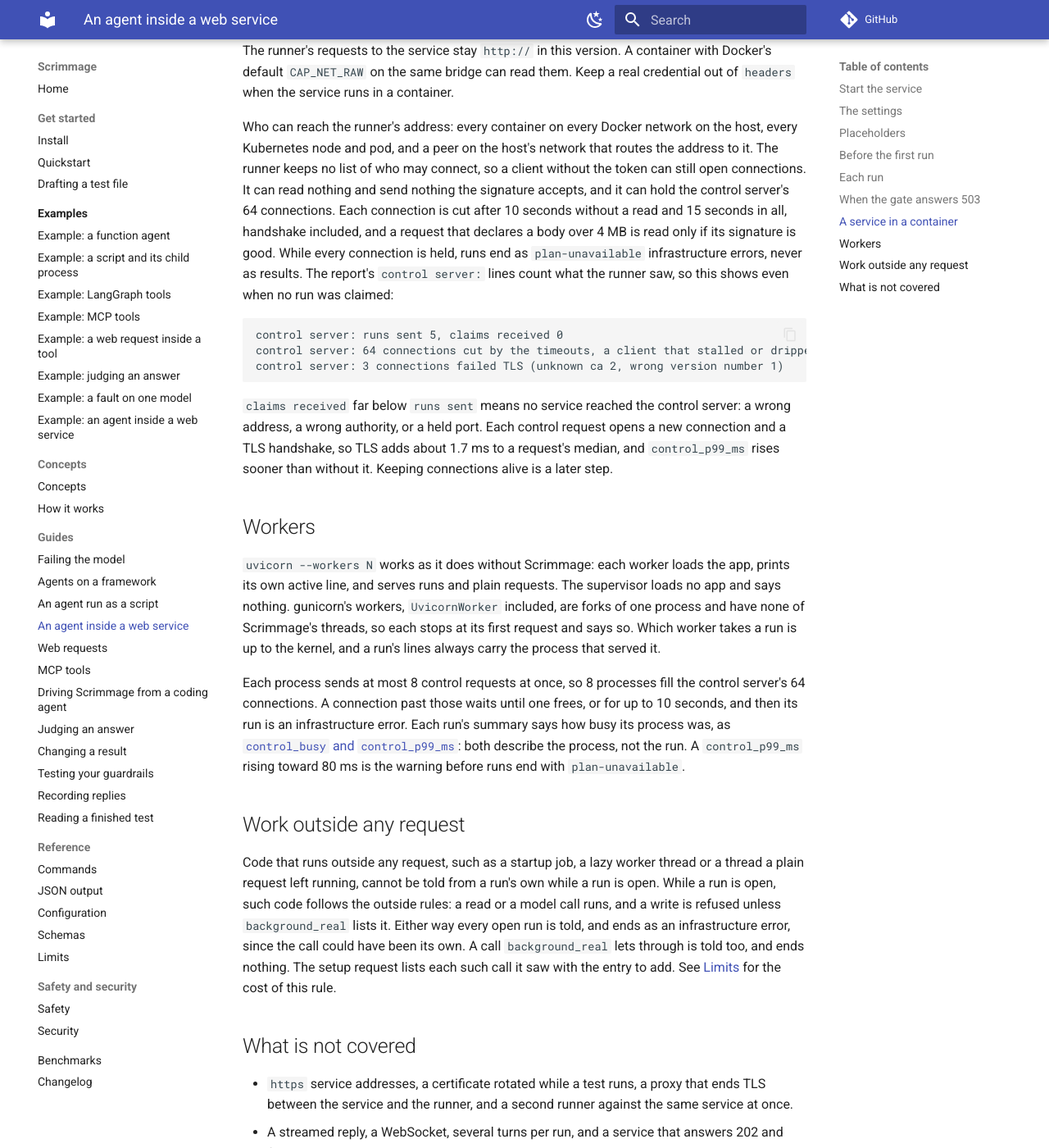
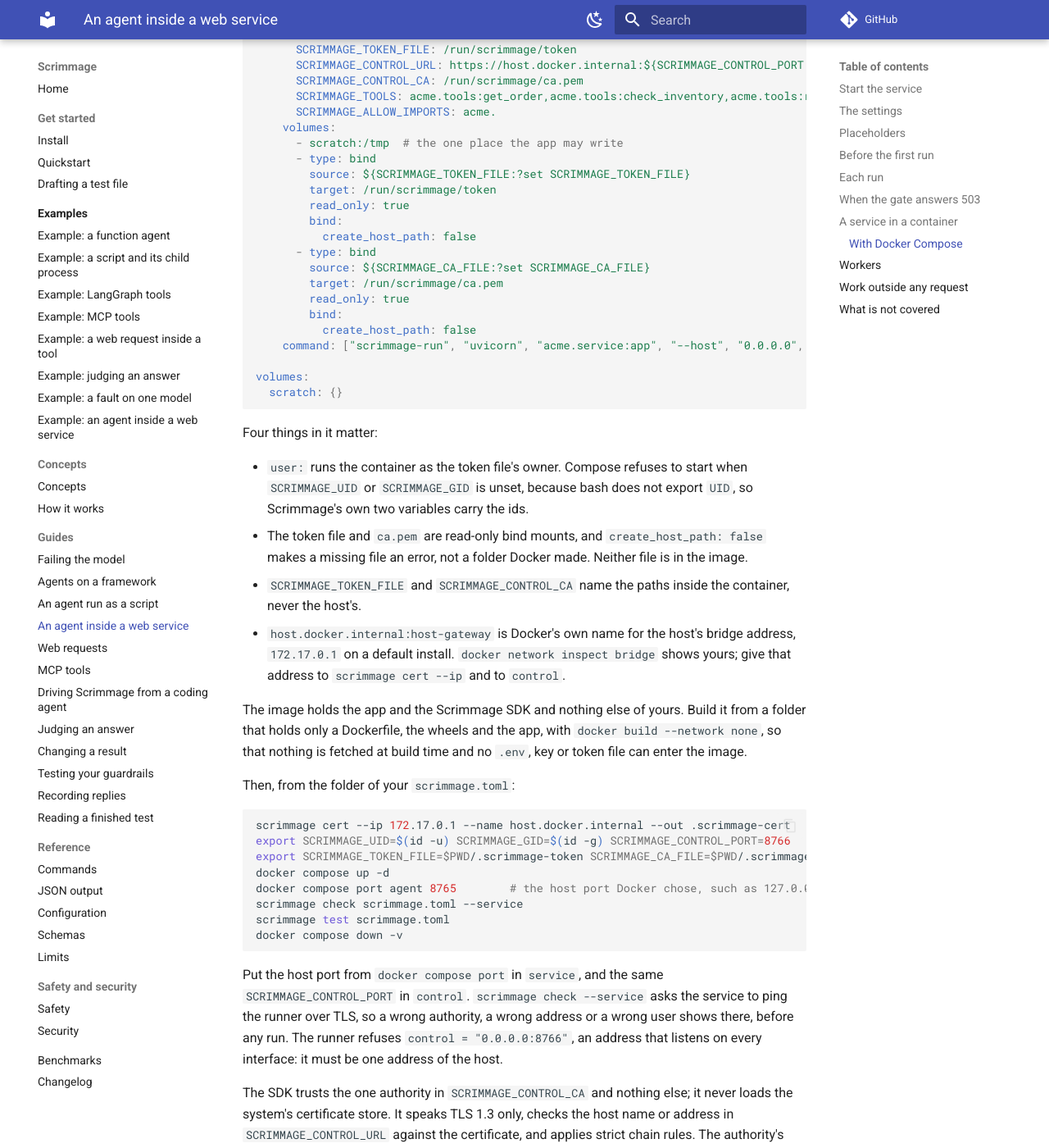
Before and after one commit to ManishKumar97/scrimmage, an MkDocs documentation site: the page built from docs/services.md, in a window 1280 px wide and 1400 px high, scrolled down 7354 px. Shown: the whole window at 82% size. Built offline with MkDocs 1.6.1 and Material for MkDocs 9.7.7, drawn with Linux system fonts in a browser that asks for light colours; comment, search, counter and statistics services are not loaded; some of the changed text lies outside the part shown.

Commit message:
docs(services): show the compose setup for a service in a container

````diff
--- a/docs/services.md
+++ b/docs/services.md
@@ -197,6 +197,85 @@ For that case the runner listens on an address of its host that the container ca
    The token file is a plain file, mode `600`, owned by the process that reads it.
    Run the container as the file's owner, such as with `user: "1000:1000"` in Docker Compose, or the service stops and names both user ids.
 
+### With Docker Compose
+
+This repository tests the example service this way, and a service of yours can follow it.
+Compose is used for test environments here.
+The file below runs the service in one container, with two workers, and the runner on the host.
+
+```yaml title="compose.yaml"
+# The acme order bot as a service, with the runner on the host. See the services page of the docs.
+# Set before `docker compose up`:
+#   SCRIMMAGE_UID, SCRIMMAGE_GID   the token file owner's ids, from `id -u` and `id -g`
+#   SCRIMMAGE_TOKEN_FILE           the token file, mode 600
+#   SCRIMMAGE_CA_FILE              ca.pem from `scrimmage cert`
+#   SCRIMMAGE_CONTROL_PORT         the port of `control` in scrimmage.toml
+services:
+  agent:
+    image: ${SCRIMMAGE_IMAGE:-scrimmage-acme-service}
+    # The token file must be read by its owner, so the container runs as that user.
+    user: "${SCRIMMAGE_UID:?set SCRIMMAGE_UID to the token file owner's uid, $(id -u)}:${SCRIMMAGE_GID:?set SCRIMMAGE_GID to $(id -g)}"
+    ports:
+      - "127.0.0.1::8765"
+    extra_hosts:
+      - "host.docker.internal:host-gateway"
+    environment:
+      SCRIMMAGE_SERVICE: "1"
+      SCRIMMAGE_TOKEN_FILE: /run/scrimmage/token
+      SCRIMMAGE_CONTROL_URL: https://host.docker.internal:${SCRIMMAGE_CONTROL_PORT:?set SCRIMMAGE_CONTROL_PORT to the port of control in scrimmage.toml}
+      SCRIMMAGE_CONTROL_CA: /run/scrimmage/ca.pem
+      SCRIMMAGE_TOOLS: acme.tools:get_order,acme.tools:check_inventory,acme.tools:refund_order,acme.tools:get_stock
+      SCRIMMAGE_ALLOW_IMPORTS: acme.
+    volumes:
+      - scratch:/tmp  # the one place the app may write
+      - type: bind
+        source: ${SCRIMMAGE_TOKEN_FILE:?set SCRIMMAGE_TOKEN_FILE}
+        target: /run/scrimmage/token
+        read_only: true
+        bind:
+          create_host_path: false
+      - type: bind
+        source: ${SCRIMMAGE_CA_FILE:?set SCRIMMAGE_CA_FILE}
+        target: /run/scrimmage/ca.pem
+        read_only: true
+        bind:
+          create_host_path: false
+    command: ["scrimmage-run", "uvicorn", "acme.service:app", "--host", "0.0.0.0", "--port", "8765", "--workers", "2"]
+
+volumes:
+  scratch: {}
+```
+
+Four things in it matter:
+
+- `user:` runs the container as the token file's owner.
+  Compose refuses to start when `SCRIMMAGE_UID` or `SCRIMMAGE_GID` is unset, because bash does not export `UID`, so Scrimmage's own two variables carry the ids.
+- The token file and `ca.pem` are read-only bind mounts, and `create_host_path: false` makes a missing file an error, not a folder Docker made.
+  Neither file is in the image.
+- `SCRIMMAGE_TOKEN_FILE` and `SCRIMMAGE_CONTROL_CA` name the paths inside the container, never the host's.
+- `host.docker.internal:host-gateway` is Docker's own name for the host's bridge address, `172.17.0.1` on a default install.
+  `docker network inspect bridge` shows yours; give that address to `scrimmage cert --ip` and to `control`.
+
+The image holds the app and the Scrimmage SDK and nothing else of yours.
+Build it from a folder that holds only a Dockerfile, the wheels and the app, with `docker build --network none`, so that nothing is fetched at build time and no `.env`, key or token file can enter the image.
+
+Then, from the folder of your `scrimmage.toml`:
+
+```bash
+scrimmage cert --ip 172.17.0.1 --name host.docker.internal --out .scrimmage-cert
+export SCRIMMAGE_UID=$(id -u) SCRIMMAGE_GID=$(id -g) SCRIMMAGE_CONTROL_PORT=8766
+export SCRIMMAGE_TOKEN_FILE=$PWD/.scrimmage-token SCRIMMAGE_CA_FILE=$PWD/.scrimmage-cert/ca.pem
+docker compose up -d
+docker compose port agent 8765        # the host port Docker chose, such as 127.0.0.1:49153
+scrimmage check scrimmage.toml --service
+scrimmage test scrimmage.toml
+docker compose down -v
+```
+
+Put the host port from `docker compose port` in `service`, and the same `SCRIMMAGE_CONTROL_PORT` in `control`.
+`scrimmage check --service` asks the service to ping the runner over TLS, so a wrong authority, a wrong address or a wrong user shows there, before any run.
+The runner refuses `control = "0.0.0.0:8766"`, an address that listens on every interface: it must be one address of the host.
+
 The SDK trusts the one authority in `SCRIMMAGE_CONTROL_CA` and nothing else; it never loads the system's certificate store.
 It speaks TLS 1.3 only, checks the host name or address in `SCRIMMAGE_CONTROL_URL` against the certificate, and applies strict chain rules.
 The authority's key is discarded once the server certificate is signed, and the authority is limited to the names and addresses you gave and their subdomains.
````
Also changed, not shown: docs/examples/service-agent.md (+6 -0 lines), 1 other file.
